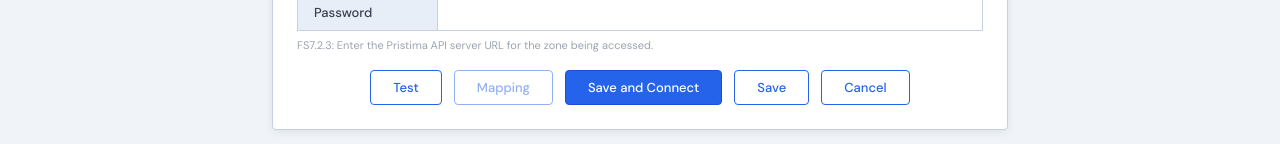
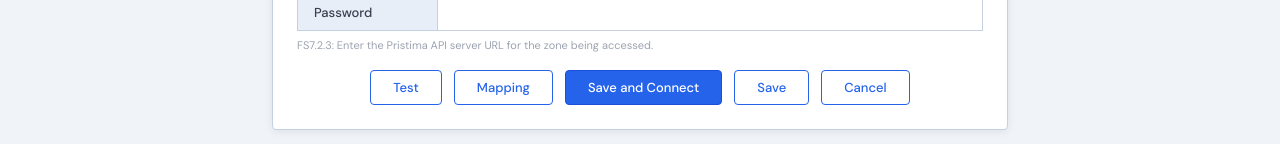
Before and after one commit to sairamsanthoshkumar/pts-send, a React (Vite) app in the folder frontend/: page /setup/connection in a window 1280 px wide. Shown: the part 359-503 px from the top of the page. Built offline with nearby package versions, Linux system fonts and the light colour scheme; no server answers; sample sign-in values are in the browser's storage.

Commit message:
Changed mapping button

```diff
--- a/frontend/src/pages/ConnectionPage.tsx
+++ b/frontend/src/pages/ConnectionPage.tsx
@@ -315,9 +315,9 @@ export default function ConnectionPage() {
             {/* FS7.3.2 Mapping */}
             <button
               onClick={() => navigate('/setup/mapping')}
-              disabled={isLoading || !selectedName || selectedName === NEW_CONN}
-              style={{ ...btnBase, background: 'white', color: '#2563eb', opacity: (!selectedName || selectedName === NEW_CONN) ? 0.5 : 1 }}
-              onMouseEnter={e => { if (!isLoading && selectedName && selectedName !== NEW_CONN) (e.currentTarget).style.background = '#eff6ff' }}
+              disabled={isLoading}
+              style={{ ...btnBase, background: 'white', color: '#2563eb' }}
+              onMouseEnter={e => { if (!isLoading) (e.currentTarget).style.background = '#eff6ff' }}
               onMouseLeave={e => { (e.currentTarget).style.background = 'white' }}
             >
               Mapping
```
